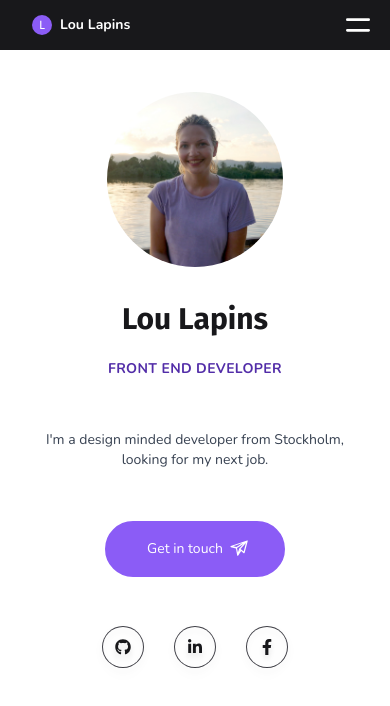
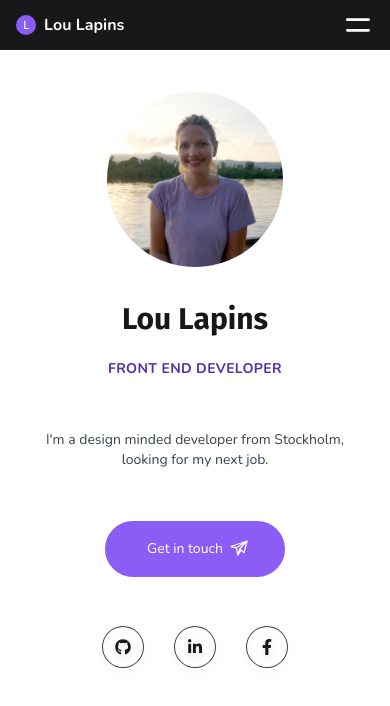
Before and after one commit to LouLapins/website-vue-vite-tailwind, a Vue app: page / in a window 390 px wide. Shown: the top 706 px of the page. Built offline with nearby package versions, Linux system fonts and the light colour scheme.

Commit message:
Small nav style fix

```diff
--- a/src/components/nav/NavBar.vue
+++ b/src/components/nav/NavBar.vue
@@ -5,7 +5,7 @@
         <LogoIcon />
       </NavItem>
       <Button @click="toggleMobileMenu" s-r-text="Toggle menu"
-        class="h-[50px] w-auto z-20 p-4 lg:invisible text-white">
+        class="h-[50px] w-auto z-20 px-4 lg:invisible text-white">
         <CloseIcon v-if="showMobileMenu" />
         <MenuIcon v-else/>
       </Button>
--- a/src/components/nav/NavItem.vue
+++ b/src/components/nav/NavItem.vue
@@ -1,5 +1,5 @@
 <template>
-    <router-link class="flex items-center px-8 h-[50px] text-sm 2xl:text-base font-bold text-white md:py-0 font-body group lg:hover:bg-zinc-800"
+    <router-link class="flex items-center px-4 lg:px-8 h-[50px] text-base lg:text-sm 2xl:text-base font-bold text-white md:py-0 font-body group lg:hover:bg-zinc-800"
         :to="{ name: toComponentName }" @click="$emit('hideMobileMenu')">
         <slot></slot>
         {{ text }}
```
